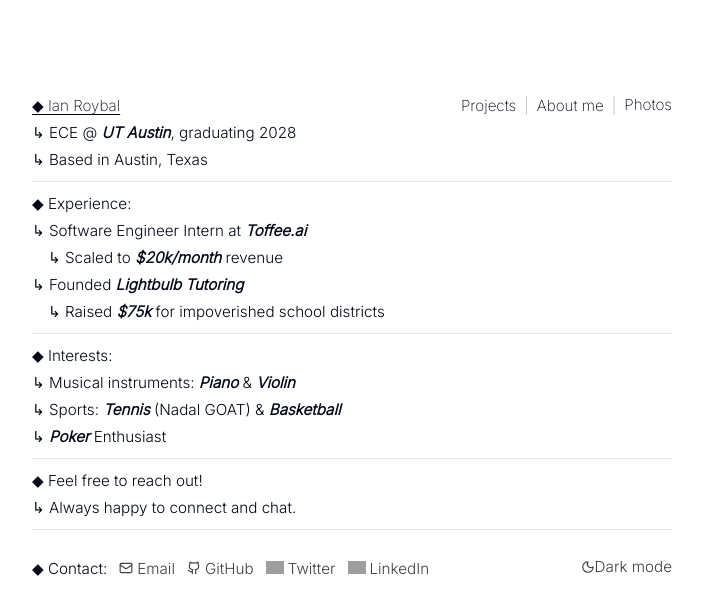
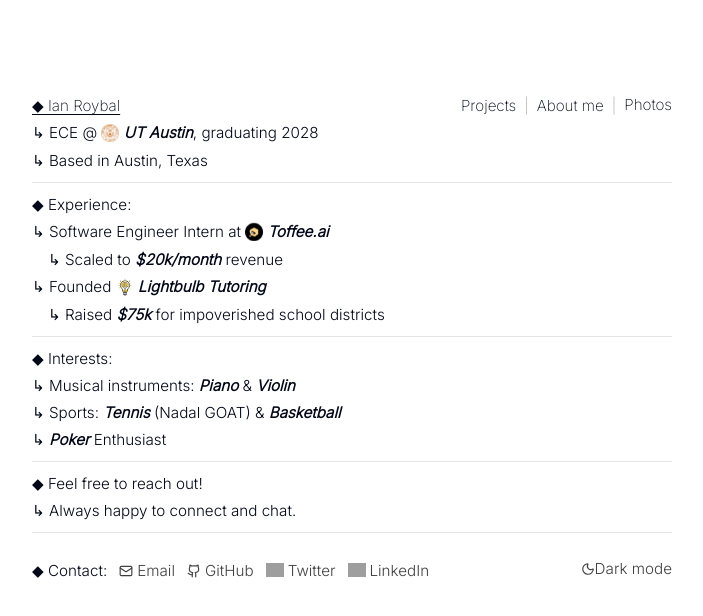
Before and after one commit to ir272/ianroybal-portfolio, a Next.js app: page / in a window 1280 px wide. Shown: the top 616 px of the page, without its empty margins (288-991 px from the left). Built offline with nearby package versions, Linux system fonts and the light colour scheme; grey boxes are pictures that could not be loaded.

Commit message:
logos and other cool stuff

```diff
--- a/app/about/page.tsx
+++ b/app/about/page.tsx
@@ -51,7 +51,7 @@ export default function About() {
               <Link href="/photography" className={`hover-underline-nudge ${shouldBounce('photography') ? 'nav-bounce-delayed-2' : ''}`}>Photos</Link>
             </div>
           </div>
-          <div>↳ Based in <span className="font-bold slight-italic">Austin, Texas</span></div>
+          <div>↳ Based in <Logo src="/texas.png" alt="Texas" /> <span className="font-bold slight-italic">Austin, Texas</span></div>
           <div>↳ Studying <span className="font-bold slight-italic">ECE</span> at <span className="font-bold slight-italic">UT Austin</span>, graduating 2028</div>
           <div>↳ Play <span className="font-bold slight-italic">Piano</span> and <span className="font-bold slight-italic">Violin</span></div>
           <div>↳ My favorite sports are <span className="font-bold slight-italic">Tennis</span> (Nadal GOAT) and <span className="font-bold slight-italic">Basketball</span></div>
--- a/app/page.tsx
+++ b/app/page.tsx
@@ -51,7 +51,7 @@ export default function Home() {
               <Link href="/photography" className={`hover-underline-nudge ${shouldBounce('photography') ? 'nav-bounce-delayed-2' : ''}`}>Photos</Link>
             </div>
           </div>
-          <div>↳ ECE @ <span className="font-bold slight-italic">UT Austin</span>, graduating 2028</div>
+          <div>↳ ECE @ <Logo src="/ut.png" alt="UT Austin" /> <span className="font-bold slight-italic">UT Austin</span>, graduating 2028</div>
           <div>↳ Based in Austin, Texas</div>
         </div>
 
@@ -60,9 +60,9 @@ export default function Home() {
         {/* Experience */}
         <div className="text-sm sm:text-[0.95rem] leading-tight space-y-2">
           <div>◆ Experience:</div>
-          <div>↳ Software Engineer Intern at <span className="font-bold slight-italic">Toffee.ai</span></div>
+          <div>↳ Software Engineer Intern at <Logo src="/toffee.png" alt="Toffee.ai" /> <span className="font-bold slight-italic">Toffee.ai</span></div>
           <div className="ml-4">↳ Scaled to <span className="font-bold slight-italic">$20k/month</span> revenue</div>
-          <div>↳ Founded <span className="font-bold slight-italic">Lightbulb Tutoring</span></div>
+          <div>↳ Founded <Logo src="/lbt.png" alt="Lightbulb Tutoring" /> <span className="font-bold slight-italic">Lightbulb Tutoring</span></div>
           <div className="ml-4">↳ Raised <span className="font-bold slight-italic">$75k</span> for impoverished school districts</div>
         </div>
 
```
